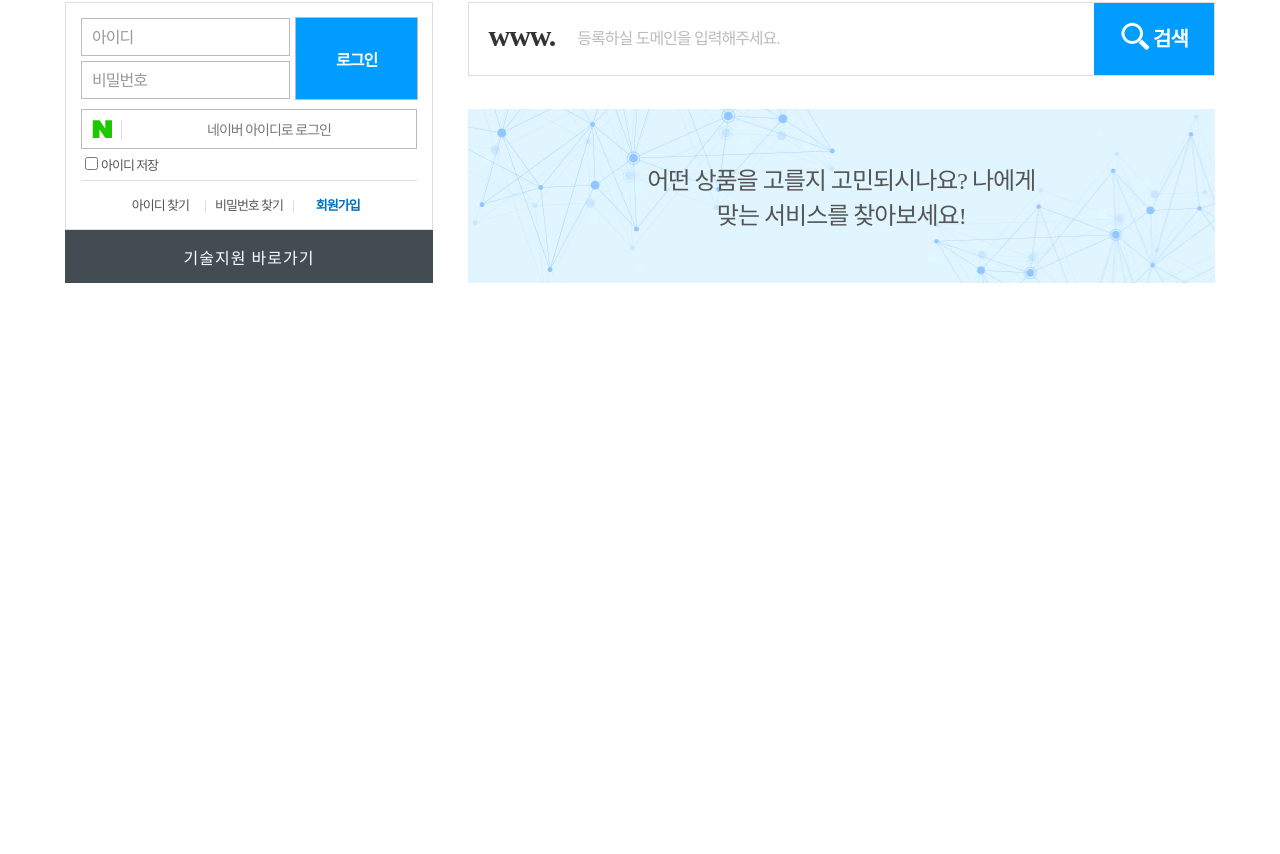
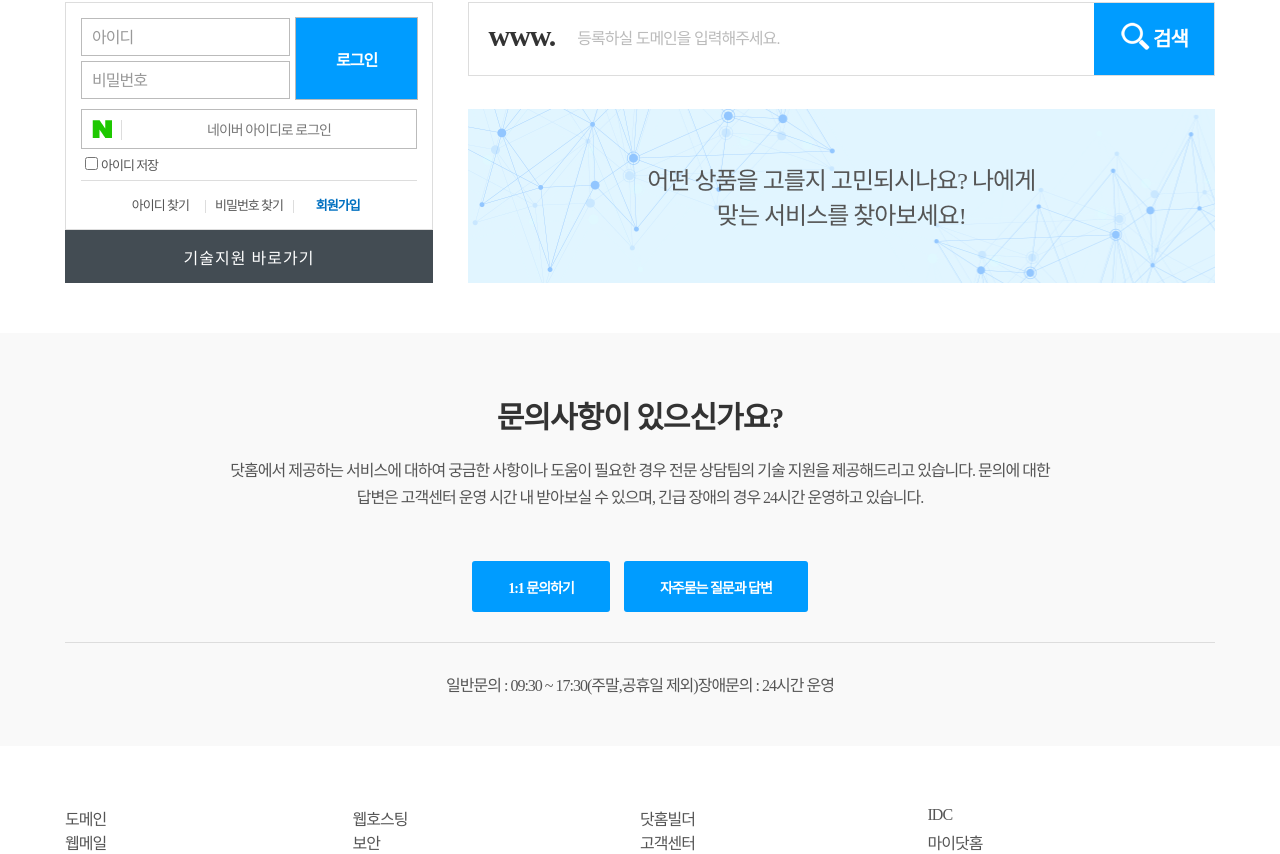
Before and after one commit to kkt9102/dothome_clone, a React (Create React App) app: page / in a window 1280 px wide. Shown: the part 618-1472 px from the top of the page. Before the commit the page ends 901 px from the top, so only its background shows below. Built offline with nearby package versions, Linux system fonts and the light colour scheme.

Commit message:
footer 시작할 차례

```diff
--- a/src/components/Main.js
+++ b/src/components/Main.js
@@ -4,6 +4,8 @@ import Header from "./include/view/Header";
 import SlideSection from "./main-contents/slide/view/SliderSection";
 import Login from "./main-contents/login/view/Login";
 import SearchContent from "./main-contents/search-section/view/SearchContent";
+import Customer from "./main-contents/customer/view/Customer";
+import Footer from "./include/view/Footer";
 
 const Main = () => {
   return(
@@ -16,6 +18,8 @@ const Main = () => {
           <SearchContent/>
         </div>
       </div>
+      <Customer/>
+      <Footer/>
     </MainSection.MainFrame>
   )
 }
--- /dev/null
+++ b/src/components/include/style/footerStyle.js
@@ -0,0 +1,11 @@
+import styled from "styled-components";
+
+export const FooterSection = {
+  FooterFrame:styled.div`
+    .link_list_box {flex-basis:100%;
+      ul {flex-basis:100%;
+        li {flex-basis:calc(100%/4);}
+      }
+    }
+  `
+}
--- /dev/null
+++ b/src/components/include/view/Footer.js
@@ -0,0 +1,14 @@
+import { FooterSection } from "../style/footerStyle";
+import LinkList from "./LinkList";
+
+const Footer = () => {
+  return(
+    <FooterSection.FooterFrame>
+      <div className="con">
+        <LinkList/>
+      </div>
+    </FooterSection.FooterFrame>
+  )
+}
+
+export default Footer;
--- /dev/null
+++ b/src/components/include/view/LinkList.js
@@ -0,0 +1,34 @@
+const LinkList = () => {
+  return(
+    <nav className="link_list_box flex flex_jc_sb flex_wrap_wrap">
+      <ul className="flex flex_jc_sb flex_wrap_wrap">
+        <li>
+          <span>도메인</span>
+        </li>
+        <li>
+          <span>웹호스팅</span>
+        </li>
+        <li>
+          <span>닷홈빌더</span>
+        </li>
+        <li>
+          <span>IDC</span>
+        </li>
+        <li>
+          <span>웹메일</span>
+        </li>
+        <li>
+          <span>보안</span>
+        </li>
+        <li>
+          <span>고객센터</span>
+        </li>
+        <li>
+          <span>마이닷홈</span>
+        </li>
+      </ul>
+    </nav>
+  )
+}
+
+export default LinkList;
--- /dev/null
+++ b/src/components/main-contents/customer/style/customerStyle.js
@@ -0,0 +1,18 @@
+import styled from "styled-components";
+
+export const CustomerSection = {
+  CustomerFrame:styled.div`
+    margin-top:5rem; background:#f9f9f9;
+    .sc_tit {font-size:3rem; font-weight:600; color:#333333; text-align:center;}
+    .sub_txt {width:75%; margin:2rem auto; word-break:keep-all; text-align:center; line-height:1.7;}
+    .btn_box {position:relative; max-width:33.5%; margin: 3rem auto 3rem auto;
+      button {padding:1.55rem 3.6rem; margin:0 0.7rem; background:#009cff; border-radius:0.3rem; font-size:1.4rem; font-weight:600; color:#ffffff; transition:background 0.3s;
+        :hover {background:#007de7; }
+      }
+    }
+    .connection {position:relative; width:100%; padding: 3rem 0 5rem 0; margin:0 auto;
+      ::after {content:""; position:absolute; width:100%; height:0.1rem; top:0%; left:0; background:#dddddd;}
+      p {text-align: center;}
+    }
+  `
+}
--- /dev/null
+++ b/src/components/main-contents/customer/view/Customer.js
@@ -0,0 +1,27 @@
+import { CustomerSection } from "../style/customerStyle";
+
+const Customer = () => {
+  return(
+    <CustomerSection.CustomerFrame>
+      <div className="con flex flex_jc_c flex_dir_c">
+        <p className="sc_tit">문의사항이 있으신가요?</p>
+        <div className="sub_txt">닷홈에서 제공하는 서비스에 대하여 궁금한 사항이나 도움이 필요한 경우 전문 상담팀의 기술 지원을 제공해드리고 있습니다.
+        문의에 대한 답변은 고객센터 운영 시간 내 받아보실 수 있으며, 긴급 장애의 경우 24시간 운영하고 있습니다.</div>
+        <div className="btn_box flex flex_jc_sa">
+          <button>1:1 문의하기</button>
+          <button>자주묻는 질문과 답변</button>
+        </div>
+        <div className="connection">
+          <p>
+            <span>일반문의 : </span>
+            <span>09:30 ~ 17:30(주말,공휴일 제외)</span>
+            <span>장애문의 : </span>
+            <span>24시간 운영</span>
+          </p>
+        </div>
+      </div>
+    </CustomerSection.CustomerFrame>
+  )
+}
+
+export default Customer;
```
